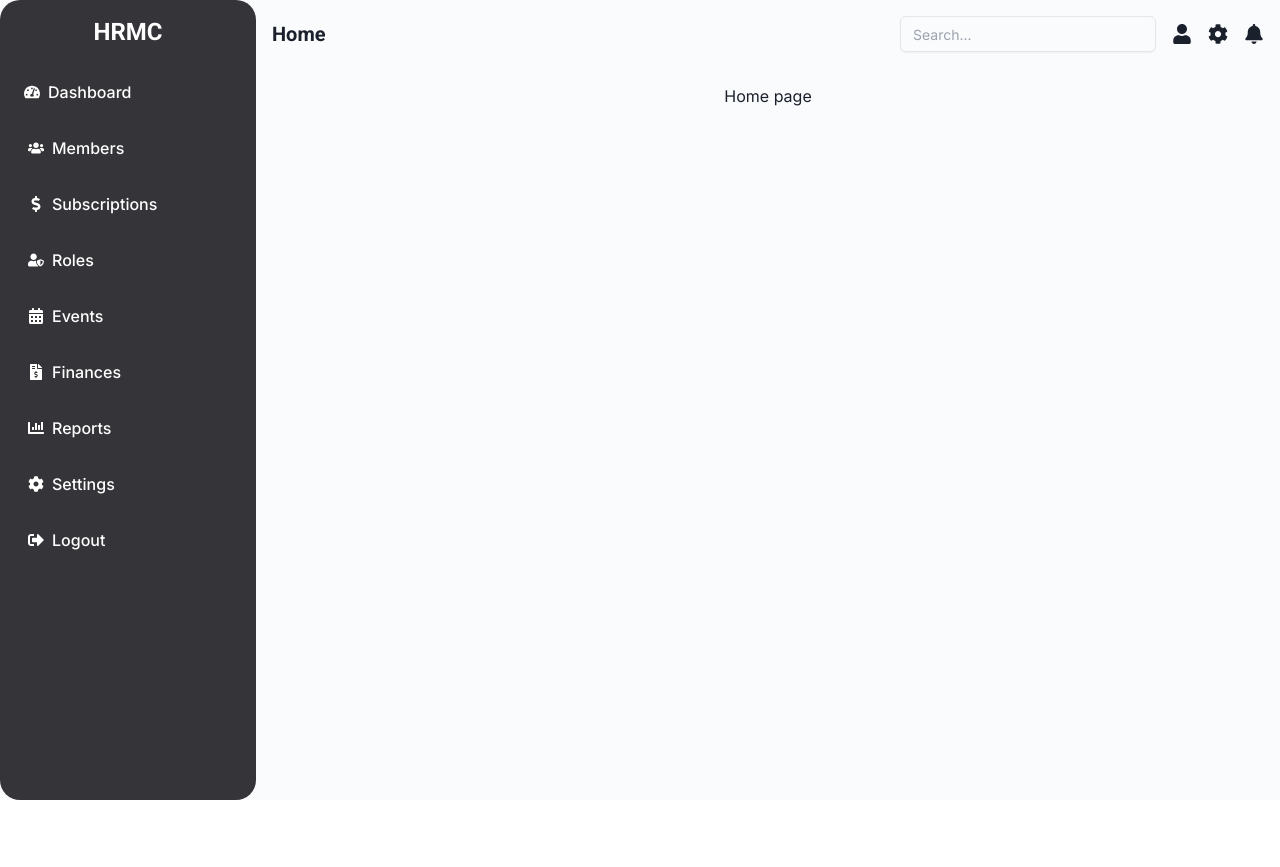
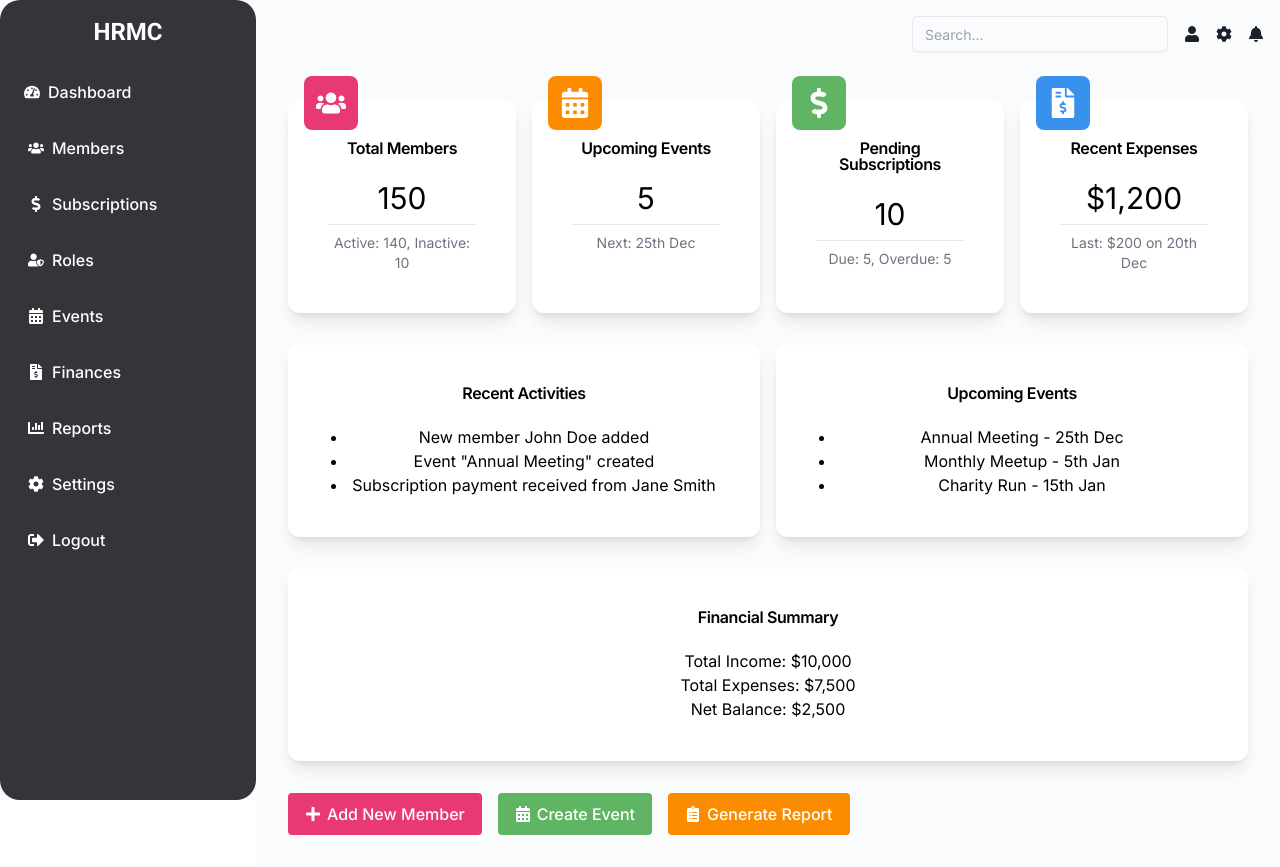
Before and after one commit to swathysukumaran/HRMC, a React (Vite) app in the folder front-end/: page / in a window 1280 px wide. Before the commit the page ends 800 px from the top, so only its background shows below. Built offline with nearby package versions, Linux system fonts and the light colour scheme.

Commit message:
Add dashboard content

```diff
--- a/front-end/src/app-components/Dashboard.tsx
+++ b/front-end/src/app-components/Dashboard.tsx
@@ -1,9 +1,124 @@
 import React from "react";
+import {
+  FaUsers,
+  FaCalendarAlt,
+  FaDollarSign,
+  FaFileInvoiceDollar,
+  FaPlus,
+  FaClipboardList,
+} from "react-icons/fa";
+import { Card, CardContent, CardHeader, CardTitle } from "@/components/ui/card";
 
 function Dashboard() {
   return (
-    <div>
-      <p>Home page</p>
+    <div className="p-4 space-y-8">
+      <div className="grid grid-cols-1 md:grid-cols-2 lg:grid-cols-4 gap-4">
+        <Card className="relative bg-white text-black p-4 rounded-xl shadow-lg border-0">
+          <div className="absolute -top-6 left-4 bg-[#E83975] text-white p-3 rounded-lg">
+            <FaUsers className="text-3xl" />
+          </div>
+          <CardHeader>
+            <CardTitle>Total Members</CardTitle>
+          </CardHeader>
+          <CardContent>
+            <p className="text-3xl">150</p>
+            <hr className="my-2 border-t border-gray-200" />
+            <p className="text-sm text-gray-500">Active: 140, Inactive: 10</p>
+          </CardContent>
+        </Card>
+        <Card className="relative bg-white text-black p-4 rounded-xl shadow-lg border-0">
+          <div className="absolute -top-6 left-4 bg-[#FB8C00] text-white p-3 rounded-lg">
+            <FaCalendarAlt className="text-3xl" />
+          </div>
+          <CardHeader>
+            <CardTitle>Upcoming Events</CardTitle>
+          </CardHeader>
+          <CardContent>
+            <p className="text-3xl">5</p>
+            <hr className="my-2 border-t border-gray-200" />
+            <p className="text-sm text-gray-500">Next: 25th Dec</p>
+          </CardContent>
+        </Card>
+        <Card className="relative bg-white text-black p-4 rounded-xl shadow-lg border-0">
+          <div className="absolute -top-6 left-4 bg-[#5FB563] text-white p-3 rounded-lg">
+            <FaDollarSign className="text-3xl" />
+          </div>
+          <CardHeader>
+            <CardTitle>Pending Subscriptions</CardTitle>
+          </CardHeader>
+          <CardContent>
+            <p className="text-3xl">10</p>
+            <hr className="my-2 border-t border-gray-200" />
+            <p className="text-sm text-gray-500">Due: 5, Overdue: 5</p>
+          </CardContent>
+        </Card>
+        <Card className="relative bg-white text-black p-4 rounded-xl shadow-lg border-0">
+          <div className="absolute -top-6 left-4 bg-[#3791ED] text-white p-3 rounded-lg">
+            <FaFileInvoiceDollar className="text-3xl" />
+          </div>
+          <CardHeader>
+            <CardTitle>Recent Expenses</CardTitle>
+          </CardHeader>
+          <CardContent>
+            <p className="text-3xl">$1,200</p>
+            <hr className="my-2 border-t border-gray-200" />
+            <p className="text-sm text-gray-500">Last: $200 on 20th Dec</p>
+          </CardContent>
+        </Card>
+      </div>
+
+      <div className="grid grid-cols-1 lg:grid-cols-2 gap-4">
+        <Card className="bg-white text-black p-4 rounded-xl shadow-lg border-0">
+          <CardHeader>
+            <CardTitle>Recent Activities</CardTitle>
+          </CardHeader>
+          <CardContent>
+            <ul className="list-disc pl-5">
+              <li>New member John Doe added</li>
+              <li>Event "Annual Meeting" created</li>
+              <li>Subscription payment received from Jane Smith</li>
+            </ul>
+          </CardContent>
+        </Card>
+        <Card className="bg-white text-black p-4 rounded-xl shadow-lg border-0">
+          <CardHeader>
+            <CardTitle>Upcoming Events</CardTitle>
+          </CardHeader>
+          <CardContent>
+            <ul className="list-disc pl-5">
+              <li>Annual Meeting - 25th Dec</li>
+              <li>Monthly Meetup - 5th Jan</li>
+              <li>Charity Run - 15th Jan</li>
+            </ul>
+          </CardContent>
+        </Card>
+      </div>
+
+      <Card className="bg-white text-black p-4 rounded-xl shadow-lg border-0">
+        <CardHeader>
+          <CardTitle>Financial Summary</CardTitle>
+        </CardHeader>
+        <CardContent>
+          <p>Total Income: $10,000</p>
+          <p>Total Expenses: $7,500</p>
+          <p>Net Balance: $2,500</p>
+        </CardContent>
+      </Card>
+
+      <div className="flex space-x-4">
+        <button className="bg-[#E83975] text-white px-4 py-2 rounded flex items-center">
+          <FaPlus className="mr-1.5 text-base" />
+          Add New Member
+        </button>
+        <button className="bg-[#5FB563] text-white px-4 py-2 rounded flex items-center">
+          <FaCalendarAlt className="mr-1.5 text-base" />
+          Create Event
+        </button>
+        <button className="bg-[#FB8C00] text-white px-4 py-2 rounded flex items-center">
+          <FaClipboardList className="mr-1.5 text-base" />
+          Generate Report
+        </button>
+      </div>
     </div>
   );
 }
--- a/front-end/src/app-components/shared/TopBar.tsx
+++ b/front-end/src/app-components/shared/TopBar.tsx
@@ -9,12 +9,22 @@ const TopBar = () => {
 
   const getCurrentNavItem = () => {
     switch (currentPath) {
-      case "/":
-        return "Home";
-      case "/about":
-        return "About";
-      case "/contact":
-        return "Contact";
+      case "/dashboard":
+        return "Dashboard";
+      case "/members":
+        return "Members";
+      case "/subscriptions":
+        return "Subscriptions";
+      case "/roles":
+        return "Roles";
+      case "/events":
+        return "Events";
+      case "/finances":
+        return "Finances";
+      case "/reports":
+        return "Reports";
+      case "/settings":
+        return "Settings";
       default:
         return "";
     }
@@ -22,17 +32,17 @@ const TopBar = () => {
 
   return (
     <header className="bg-[#FAFBFC] text-primary p-4 w-full flex items-center justify-between">
-      <h4 className="font-heading font-bold">{getCurrentNavItem()}</h4>
+      <h1 className="text-xl font-heading font-bold">{getCurrentNavItem()}</h1>
       <div className="flex items-center space-x-4 ml-auto">
         <Input type="text" placeholder="Search..." className="w-64" />
         <a href="/profile" className="text-primary">
-          <FaUser className="w-5 h-5" />
+          <FaUser className="w-4 h-4" />
         </a>
         <a href="/settings" className="text-primary">
-          <FaCog className="w-5 h-5" />
+          <FaCog className="w-4 h-4" />
         </a>
         <a href="/notifications" className="text-primary">
-          <FaBell className="w-5 h-5" />
+          <FaBell className="w-4 h-4" />
         </a>
       </div>
     </header>
--- /dev/null
+++ b/front-end/src/components/ui/card.tsx
@@ -0,0 +1,76 @@
+import * as React from "react"
+
+import { cn } from "@/lib/utils"
+
+const Card = React.forwardRef<
+  HTMLDivElement,
+  React.HTMLAttributes<HTMLDivElement>
+>(({ className, ...props }, ref) => (
+  <div
+    ref={ref}
+    className={cn(
+      "rounded-xl border bg-card text-card-foreground shadow",
+      className
+    )}
+    {...props}
+  />
+))
+Card.displayName = "Card"
+
+const CardHeader = React.forwardRef<
+  HTMLDivElement,
+  React.HTMLAttributes<HTMLDivElement>
+>(({ className, ...props }, ref) => (
+  <div
+    ref={ref}
+    className={cn("flex flex-col space-y-1.5 p-6", className)}
+    {...props}
+  />
+))
+CardHeader.displayName = "CardHeader"
+
+const CardTitle = React.forwardRef<
+  HTMLDivElement,
+  React.HTMLAttributes<HTMLDivElement>
+>(({ className, ...props }, ref) => (
+  <div
+    ref={ref}
+    className={cn("font-semibold leading-none tracking-tight", className)}
+    {...props}
+  />
+))
+CardTitle.displayName = "CardTitle"
+
+const CardDescription = React.forwardRef<
+  HTMLDivElement,
+  React.HTMLAttributes<HTMLDivElement>
+>(({ className, ...props }, ref) => (
+  <div
+    ref={ref}
+    className={cn("text-sm text-muted-foreground", className)}
+    {...props}
+  />
+))
+CardDescription.displayName = "CardDescription"
+
+const CardContent = React.forwardRef<
+  HTMLDivElement,
+  React.HTMLAttributes<HTMLDivElement>
+>(({ className, ...props }, ref) => (
+  <div ref={ref} className={cn("p-6 pt-0", className)} {...props} />
+))
+CardContent.displayName = "CardContent"
+
+const CardFooter = React.forwardRef<
+  HTMLDivElement,
+  React.HTMLAttributes<HTMLDivElement>
+>(({ className, ...props }, ref) => (
+  <div
+    ref={ref}
+    className={cn("flex items-center p-6 pt-0", className)}
+    {...props}
+  />
+))
+CardFooter.displayName = "CardFooter"
+
+export { Card, CardHeader, CardFooter, CardTitle, CardDescription, CardContent }
```
